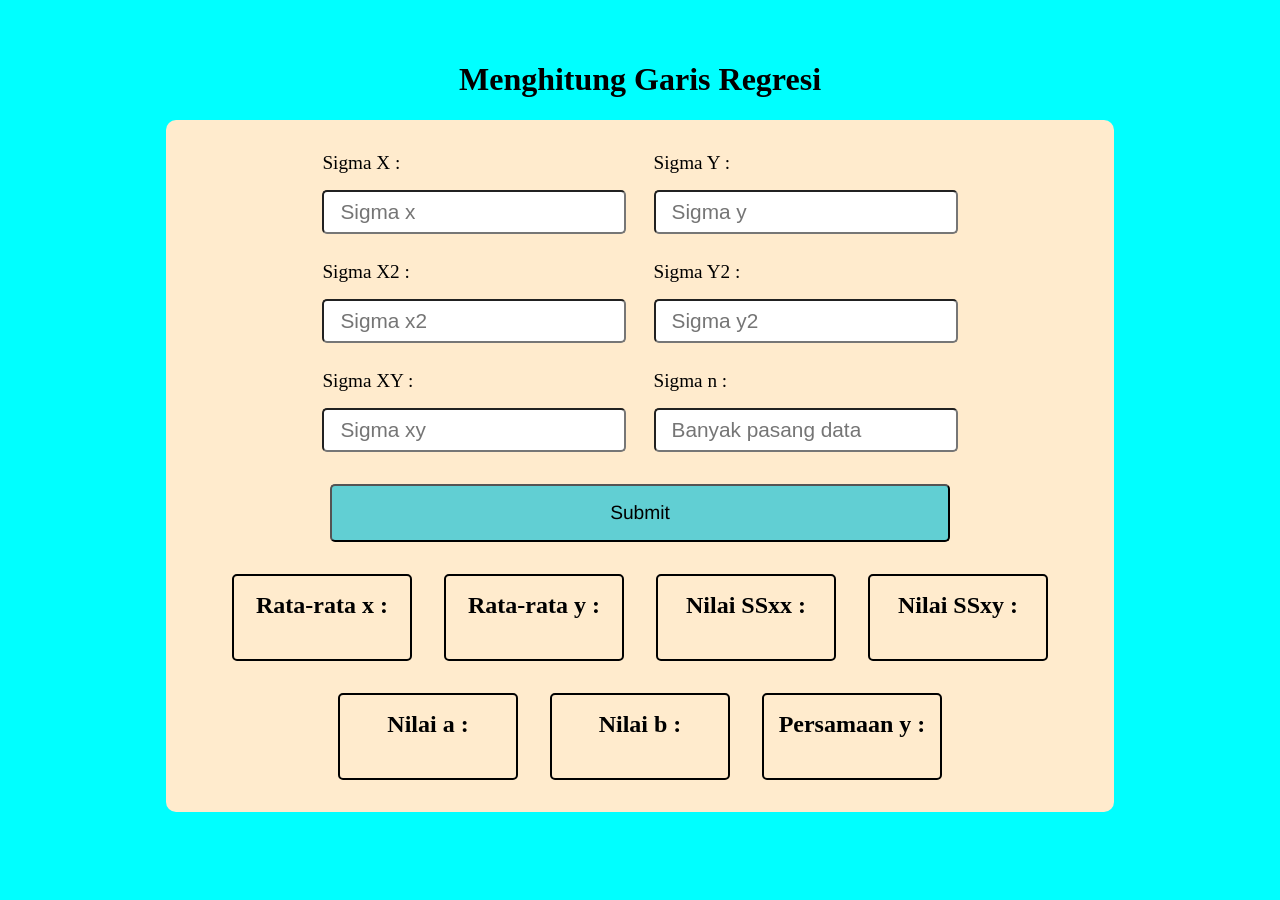
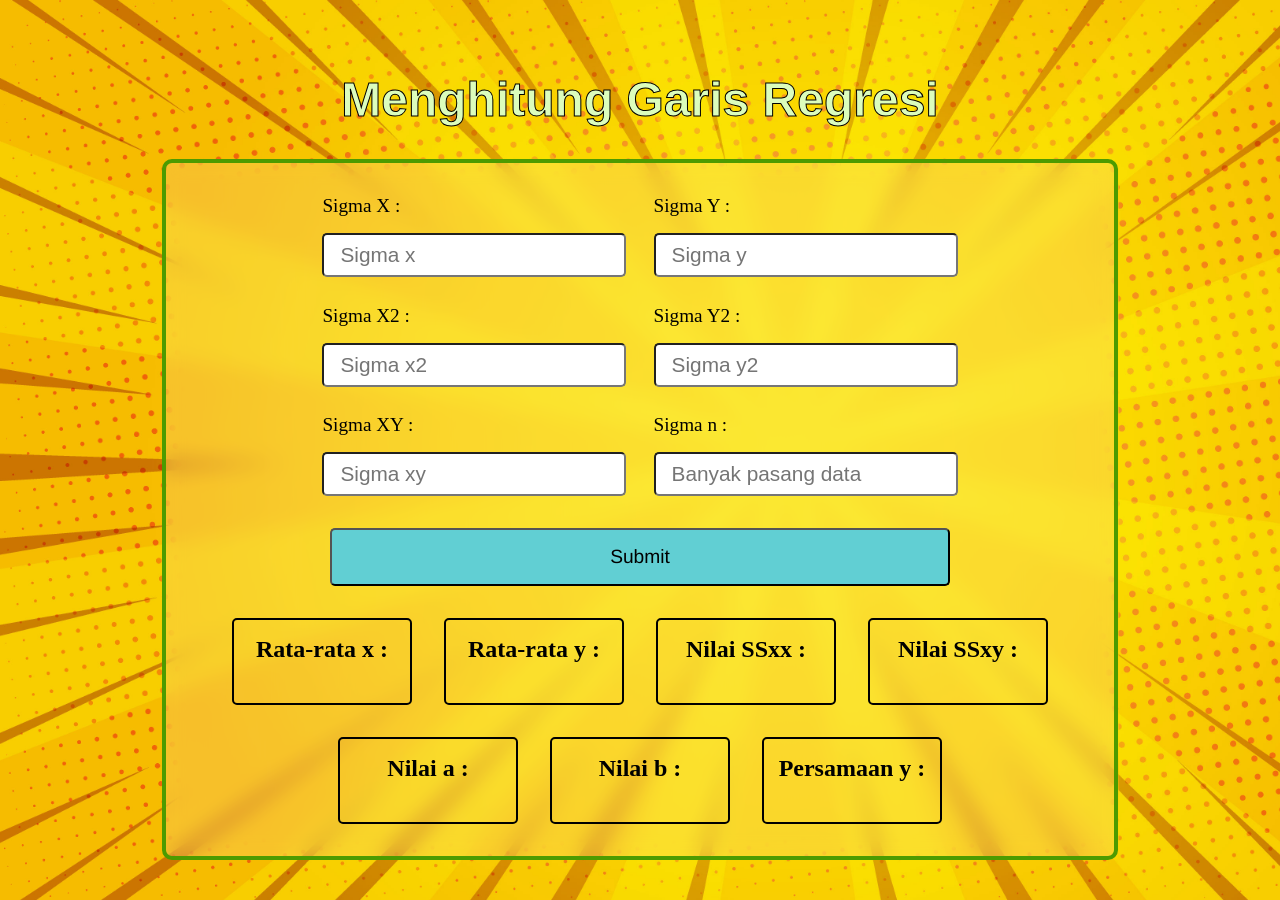
Before and after one commit to RIKO-FERNANDA-S/WEB-PENGHITUNG-GARIS-REGRESI, a plain HTML site: page index.html in a window 1280 px wide. Before the commit the page ends 852 px from the top, so only its background shows below. Drawn offline with Linux system fonts and the light colour scheme.

Commit message:
add background

```diff
--- a/style.css
+++ b/style.css
@@ -7,6 +7,17 @@ body {
     justify-content: center;
     align-items: center;
     height: max-content;
+    background-image: url("./img/923.jpg");
+    background-repeat: no-repeat;
+    background-size: cover;
+}
+
+body h1{
+    font-size: 3rem;
+    font-weight: 900;
+    font-family: Arial, Helvetica, sans-serif;
+    color: rgb(220, 253, 188);
+    -webkit-text-stroke: 1px black;
 }
 
 .main{
@@ -15,7 +26,9 @@ body {
     display: flex;
     flex-direction: column;
     gap: 1rem;
-    background-color: blanchedalmond;
+    border: 4px solid rgb(77, 155, 0);
+    background-color: rgba(255, 235, 205, 0.199);
+    backdrop-filter: blur(10px);
     padding: 2rem;
     border-radius: 10px;
 }
```
Also changed, not shown: img/923.jpg (added).
